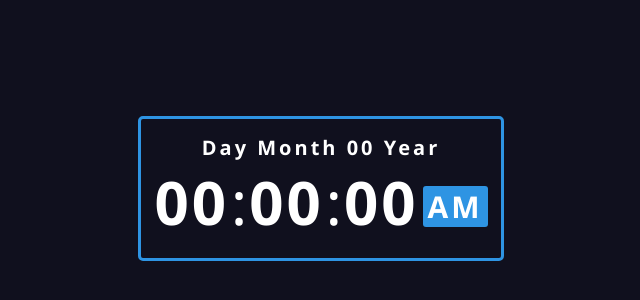
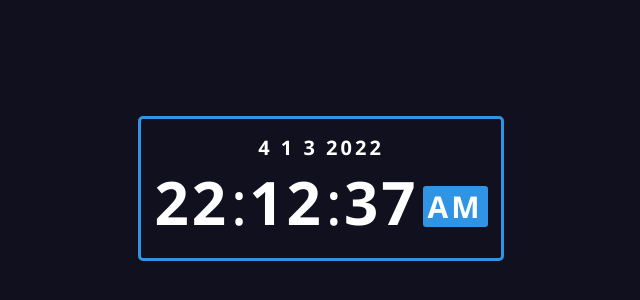
Before and after one commit to mgarcia5621/clockproject, a plain HTML site: page index.html in a window 1280 px wide. Shown: the part 212-512 px from the top of the page, without its empty margins (319-959 px from the left). Drawn offline with Linux system fonts and the light colour scheme.

Commit message:
added the js lines that gives us the time

```diff
--- a/index.html
+++ b/index.html
@@ -7,7 +7,7 @@
     <title>Clock Project</title>
     <link rel="stylesheet" href="styles.css">
 </head>
-<body>
+<body onload="initClock()">
     <!-- digital clock start -->
     <div class="datetime">
         <div class="date">
--- a/scripts.js
+++ b/scripts.js
@@ -0,0 +1,24 @@
+function updateClock() {
+    var now = new Date();
+    var dname = now.getDay(),
+    mo = now.getMonth(),
+    dnum = now.getDate(),
+    yr = now.getFullYear(),
+    hou = now.getHours(),
+    min = now.getMinutes(),
+    sec = now.getSeconds();
+    pe = "AM"
+
+    var months = ["January", "February", "March", "April", "May", "June", "July", "August", "September", "October", "November", "December"];
+    var week = ["Sunday", "Monday", "Tuesday", "Wednesday", "Thursday", "Friday","Saturday"];
+    var ids = ["dayname", "month", "daynum", "year","hour", "minute", "seconds", "period"];
+    var values = [dname, mo, dnum, yr,hou, min, sec, pe];
+    for(var i = 0; i < ids.length; i++)
+    document.getElementById(ids[i]).firstChild.nodeValue = values[i];
+}
+
+
+function initClock() {
+    updateClock();
+    window.setInterval("updateClock()", 1);
+}
--- a/styles.css
+++ b/styles.css
@@ -21,6 +21,15 @@ body {
     padding: 15px 10px;
     border: 3px solid #2E94E3;
     border-radius: 5px;
+    transition: 0.5s;
+    transition-property: background, box-shad
+    -webkit-box-reflect below 1px linear-gradient(transparent, rgba(255, 255, 255, 0.1))
+
+}
+
+.datetime:hover {
+    background: #2e94e3;
+    box-shadow: 0 0 30px #2e94e3
 }
 
 
@@ -56,6 +65,6 @@ body {
     text-transform: uppercase;
     margin-top: 10px;
     padding: 0 5px;
-    border-radius: 3px;
+    border-radius: 3px ;
 
 }
```
